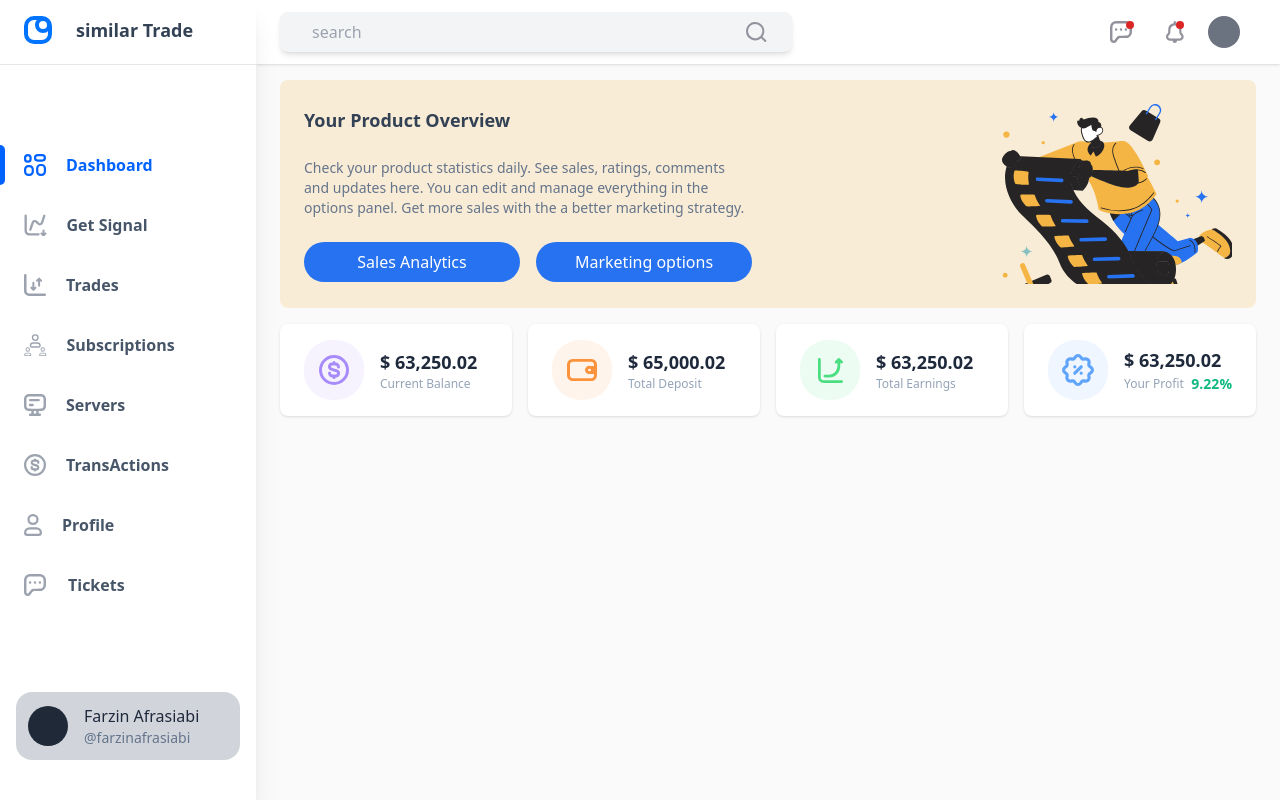
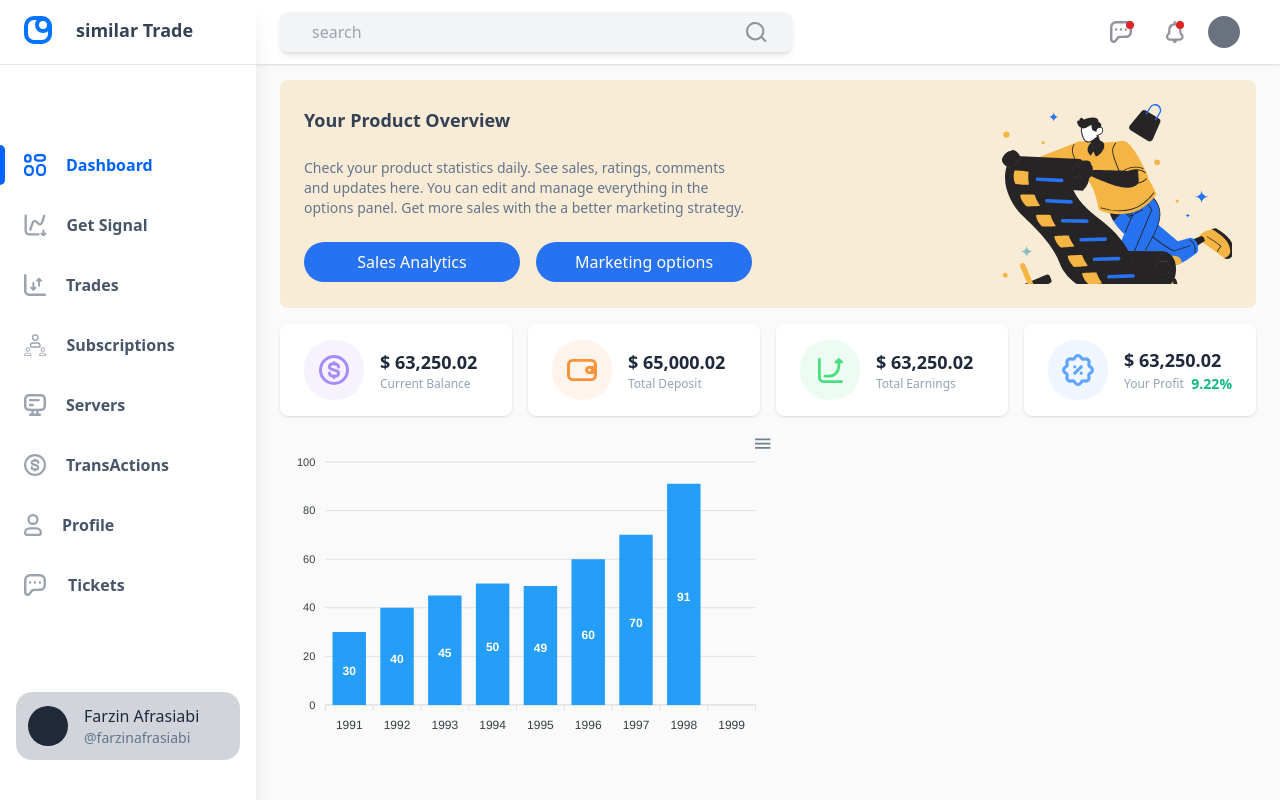
Before and after one commit to FarzinAfrasiabi/similar-trade, a Next.js app: page /dashboard in a window 1280 px wide. Built offline with nearby package versions, Linux system fonts and the light colour scheme; some icons are missing.

Commit message:
Add appexChart and insert in stikeBarChart

```diff
--- a/package.json
+++ b/package.json
@@ -12,6 +12,7 @@
     "@emotion/react": "^11.11.1",
     "@emotion/styled": "^11.11.0",
     "@mui/material": "^5.13.6",
+    "apexcharts": "^3.41.0",
     "autoprefixer": "10.4.14",
     "eslint": "8.43.0",
     "eslint-config-next": "13.4.7",
@@ -20,6 +21,7 @@
     "next": "13.4.7",
     "postcss": "8.4.24",
     "react": "18.2.0",
+    "react-apexcharts": "^1.4.0",
     "react-dom": "18.2.0",
     "tailwindcss": "3.3.2",
     "yup": "^1.2.0"
--- /dev/null
+++ b/src/components/chart/StickBar.js
@@ -0,0 +1,35 @@
+import React, { Component } from "react";
+import Chart from "react-apexcharts";
+
+const StickChart = () => {
+  const state = {
+    options: {
+      chart: {
+        id: "basic-bar",
+      },
+      xaxis: {
+        categories: [1991, 1992, 1993, 1994, 1995, 1996, 1997, 1998, 1999],
+      },
+    },
+    series: [
+      {
+        name: "series-1",
+        data: [30, 40, 45, 50, 49, 60, 70, 91],
+      },
+    ],
+  };
+  return (
+    <>
+      <div className="flex h-full max-h-[600px]">
+        <Chart
+          options={state.options}
+          series={state.series}
+          type="bar"
+          width="500"
+        />
+      </div>
+    </>
+  );
+};
+
+export default StickChart;
--- a/src/pages/dashboard/index.js
+++ b/src/pages/dashboard/index.js
@@ -1,3 +1,4 @@
+import StickChart from "@/components/chart/StickBar";
 import EarningIcon from "@/components/icons/public/EarningIcon";
 import ProfitIcon from "@/components/icons/public/ProfitIcon";
 import DollarIcon from "@/components/icons/public/dollarIcon";
@@ -52,6 +53,8 @@ const Dashboard = () => {
         {simpleStatusApi.map((status, index) => {
           return <OrderStatus key={index} status={status} />;
         })}
+        {/* chart */}
+        <StickChart />
       </div>
     </Layout>
   );
```
Also changed, not shown: 1 other file (tests, documents, lock files or other folders).
